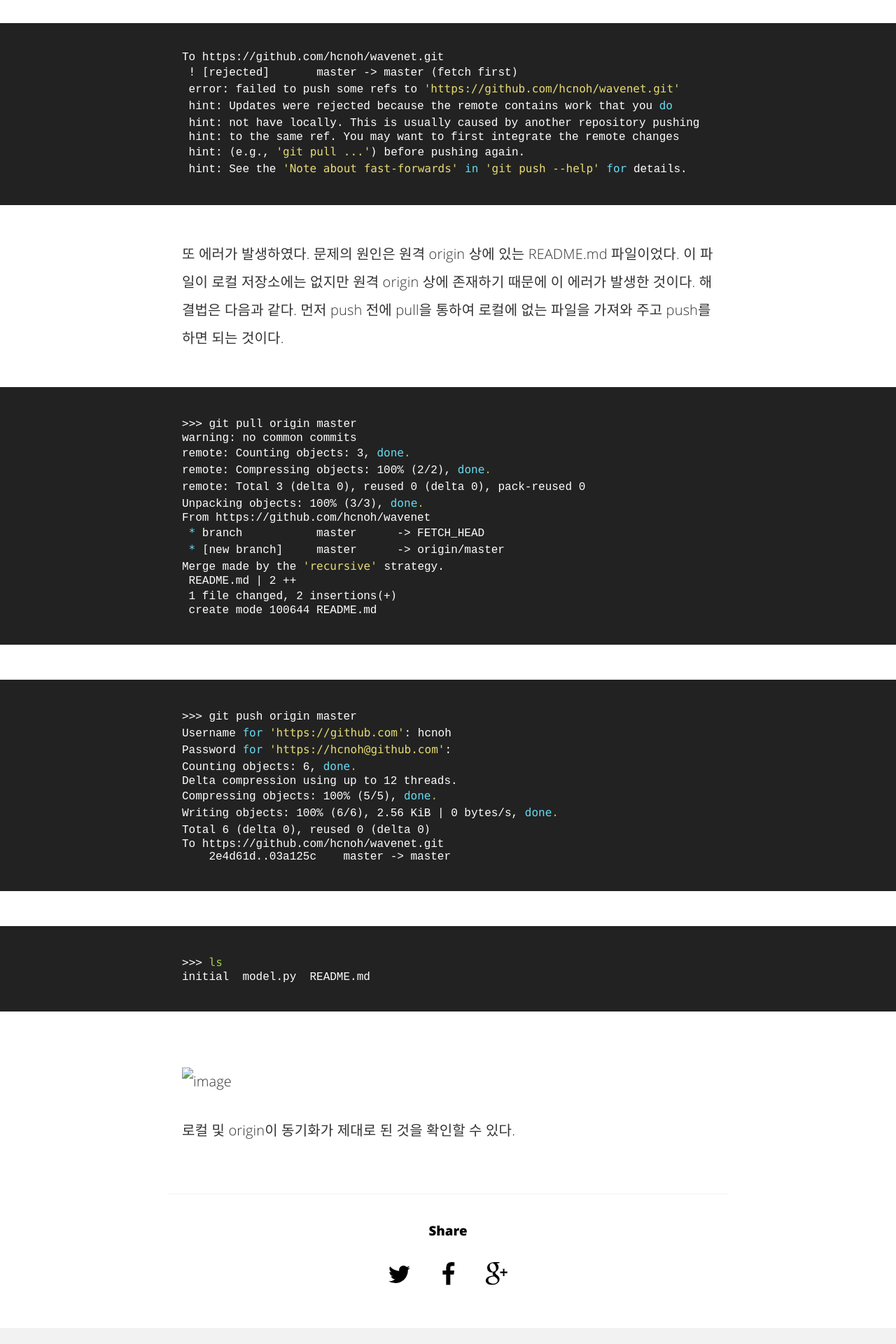
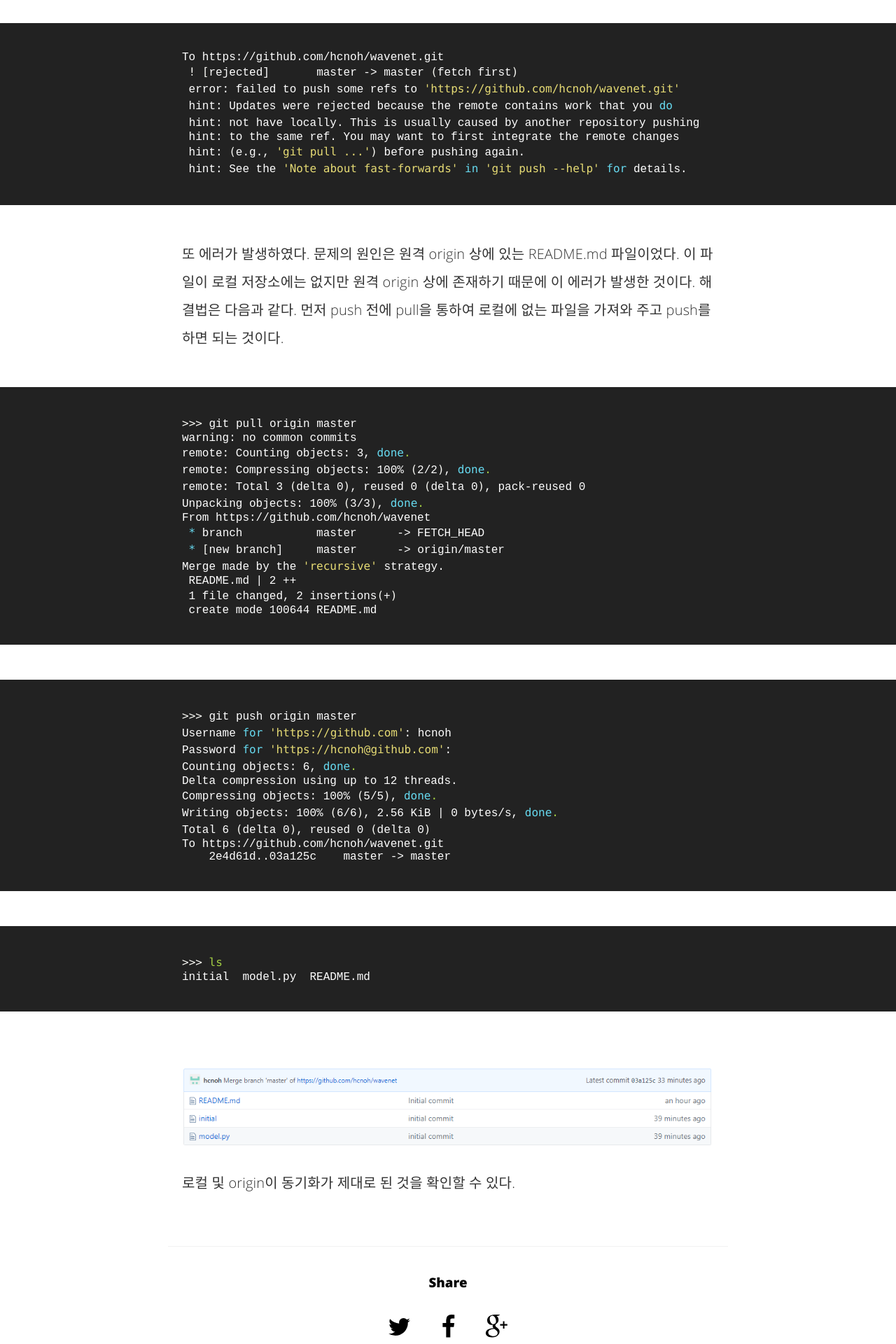
Before and after one commit to hcnoh/blog-prev, a Jekyll site: the page built from _posts/2018-08-18-git-first-time.md, in a window 1280 px wide. Shown: the part 4480-6400 px from the top of the page at 70% size. Built offline with Jekyll 4.4.1, drawn with Linux system fonts in a browser that asks for light colours; comment, search, counter and statistics services are not loaded.

Commit message:
Update 2018-08-18-git-first-time.md

```diff
--- a/_posts/2018-08-18-git-first-time.md
+++ b/_posts/2018-08-18-git-first-time.md
@@ -122,5 +122,5 @@ To https://github.com/hcnoh/wavenet.git
 >>> ls
 initial  model.py  README.md
 {% endhighlight %}
-![image](/assets/img/2018-08-18-git-first-time.md/11.png)
+![image](/assets/img/2018-08-18-git-first-time/11.png)
 로컬 및 origin이 동기화가 제대로 된 것을 확인할 수 있다.
```
